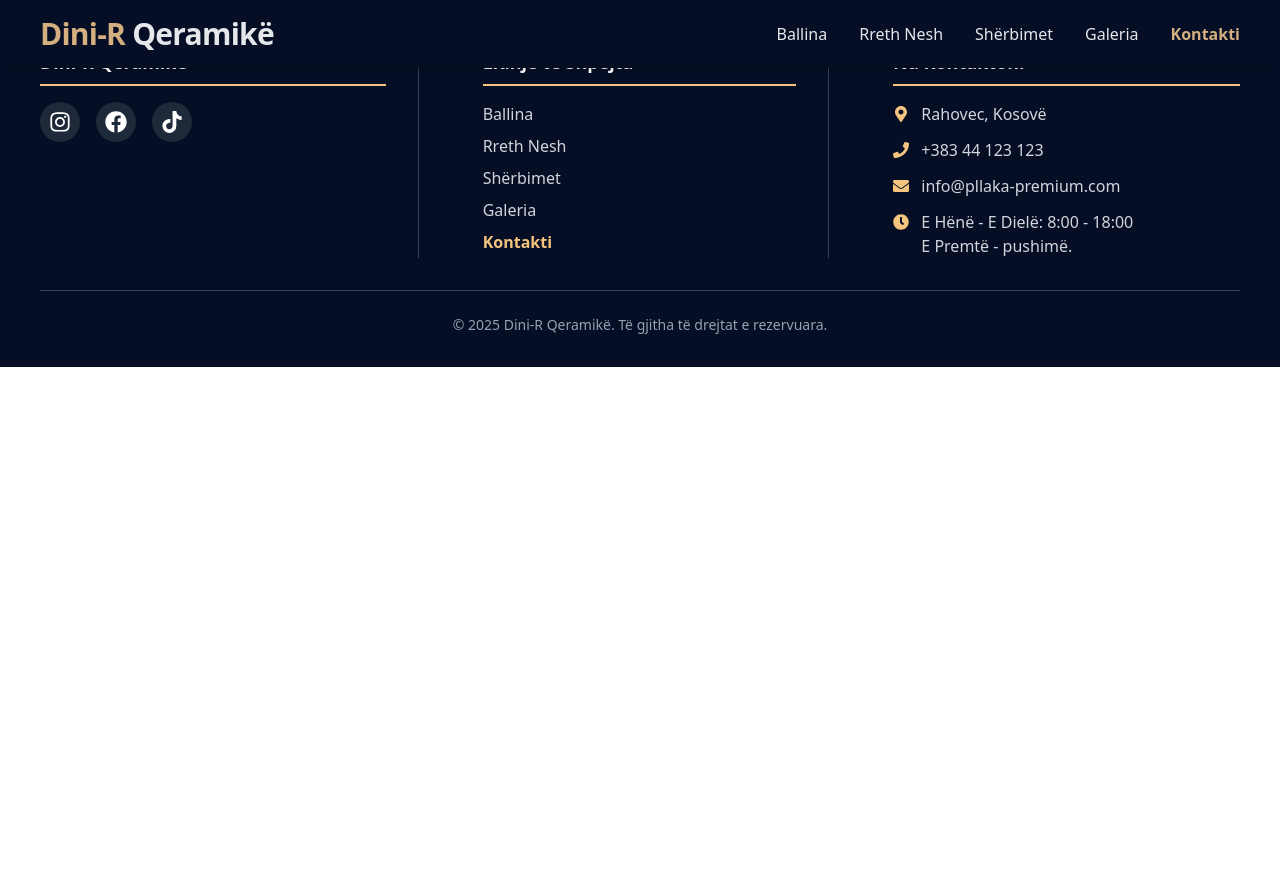
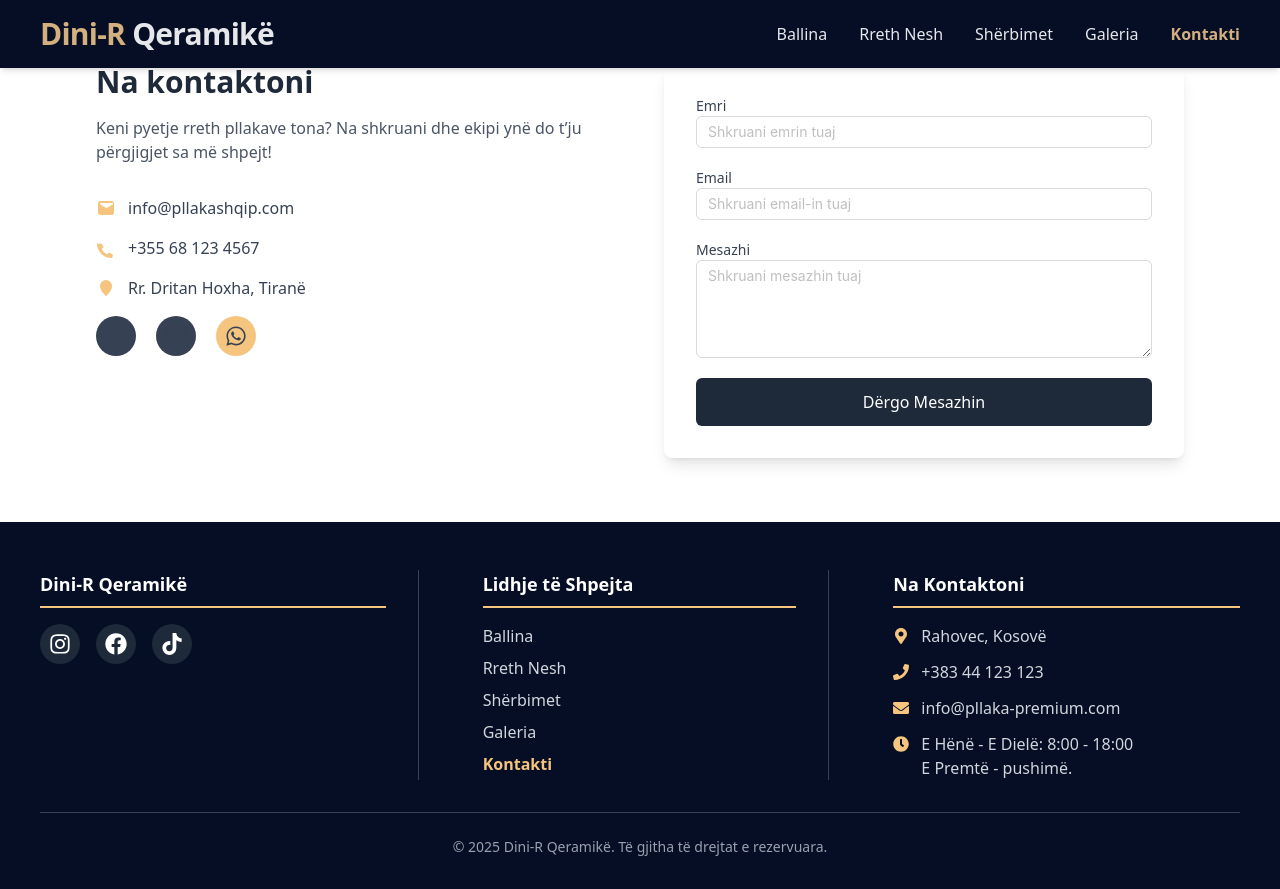
Before and after one commit to altinhamzaa/dini-r, a React (Vite) app: page /contact in a window 1280 px wide. Before the commit the page ends 800 px from the top, so only its background shows below. Built offline with nearby package versions, Linux system fonts and the light colour scheme.

Commit message:
terre-dev-06 (fix) ContactFrom finish

```diff
--- a/package.json
+++ b/package.json
@@ -10,7 +10,9 @@
     "preview": "vite preview"
   },
   "dependencies": {
+    "@ant-design/icons": "^5.6.1",
     "@tailwindcss/vite": "^4.1.16",
+    "antd": "^5.27.6",
     "lucide": "^0.548.0",
     "lucide-react": "^0.548.0",
     "react": "^19.2.0",
--- a/src/App.tsx
+++ b/src/App.tsx
@@ -6,6 +6,7 @@ import Footer from "./components/Footer";
 import Hero from "./components/Hero";
 import ScrollToTop from "./components/ScrollToTop";
 import Gallery from "./components/Gallery";
+import ContactForm from "./components/ContactForm";
 
 function App() {
   return (
@@ -18,6 +19,7 @@ function App() {
           <Route path="/about" element={<About />} />
           <Route path="/services" element={<Services />} />
           <Route path="/gallery" element={<Gallery />} />
+          <Route path="/contact" element={<ContactForm />} />
         </Routes>
       </div>
       <Footer />
--- a/src/components/ContactForm.tsx
+++ b/src/components/ContactForm.tsx
@@ -1,5 +1,7 @@
 import { FaWhatsapp } from "react-icons/fa6";
 import { SiViber } from "react-icons/si";
+import {Input} from 'antd';
+import { IoMdCall } from "react-icons/io";
 
 function ContactForm() {
     return(
@@ -32,11 +34,13 @@ function ContactForm() {
           <span>Rr. Dritan Hoxha, Tiranë</span>
         </div>
          <div className="icone flex space-x-5">
-
-          <a href="https:/viber.com/profili_i_juaj" className="bg-gray-700 hover:bg-[#f5c47f] w-10 h-10 rounded-full flex items-center justify-center transition duration-300">
+             <a href="https://viber.com/profili_i_juaj" className="bg-gray-700 hover:bg-[#f5c47f] w-10 h-10 rounded-full flex items-center justify-center transition duration-300">
+          <IoMdCall size={22} />
+          </a>
+          <a href="https://viber.com/profili_i_juaj" className="bg-gray-700 hover:bg-[#f5c47f] w-10 h-10 rounded-full flex items-center justify-center transition duration-300">
           <SiViber size={22} />
           </a>
-          <a href="https:/Whatsapp.com"className="bg-[#f5c47f] hover:bggray-700 w-10 h-10 rounded-full flex items-center justify-center transition duration-300">
+          <a href="https://whatsapp.com/profili_i_juaj"className="bg-[#f5c47f] hover:bggray-700 w-10 h-10 rounded-full flex items-center justify-center transition duration-300">
           <FaWhatsapp size={22}/>
           </a>
          </div>
@@ -45,7 +49,7 @@ function ContactForm() {
     <form className="bg-white shadow-lg rounded-lg p-8 space-y-5">
       <div>
         <label className="block text-sm font-medium text-gray-700">Emri</label>
-        <input
+         <Input
           type="text"
           placeholder="Shkruani emrin tuaj"
           className="w-full mt-1 border border-gray-300 rounded-md p-3 focus:outline-none focus:ring-2 focus:ring-[#f5c47f]"
@@ -54,7 +58,7 @@ function ContactForm() {
 
       <div>
         <label className="block text-sm font-medium text-gray-700">Email</label>
-        <input
+        <Input
           type="email"
           placeholder="Shkruani email-in tuaj"
           className="w-full mt-1 border border-gray-300 rounded-md p-3 focus:outline-none focus:ring-2 focus:ring-[#f5c47f]"
@@ -63,11 +67,11 @@ function ContactForm() {
 
       <div>
         <label className="block text-sm font-medium text-gray-700">Mesazhi</label>
-        <textarea
-
+        <Input.TextArea
+          rows={4}
           placeholder="Shkruani mesazhin tuaj"
-          className="w-full mt-1 border border-gray-300 rounded-md p-3 focus:outline-none focus:ring-2 focus:ring-b[#f5c47f]"
-        ></textarea>
+          className="w-full mt-1 border border-gray-300 rounded-md p-3 focus:outline-none focus:ring-2 focus:ring-[#f5c47f]"
+        />
       </div>
       <button
         type="submit"
```
Also changed, not shown: 1 other file (tests, documents, lock files or other folders).
